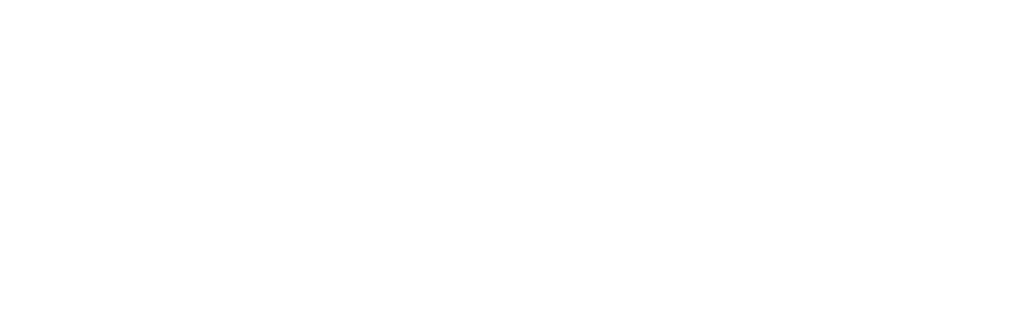
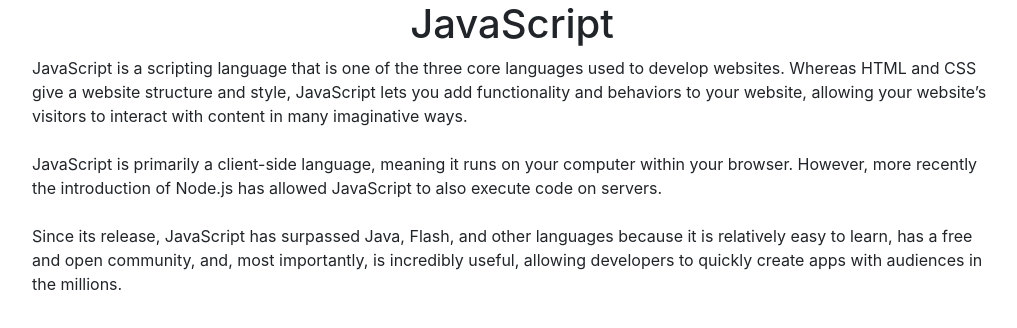
Before and after one commit to travisprol0/coaching-frontend, a React (Create React App) app: page /blog in a window 1280 px wide. Shown: the top 328 px of the page, without its empty margins (128-1145 px from the left). Built offline with nearby package versions, Linux system fonts and the light colour scheme.

Commit message:
blog post

```diff
--- a/src/App.js
+++ b/src/App.js
@@ -10,6 +10,7 @@
 import Wellness from "./components/coaching/Wellness";
 import Motivation from "./components/coaching/Motivation";
 import Contact from "./components/coaching/Contact";
+import Blog from "./components/coaching/Blog";
 import ActingHome from "./components/acting/ActingHome"
 
 class App extends React.Component {
@@ -27,6 +28,7 @@
           <Route exact path="/coach/motivation" component={Motivation} />
           <Route exact path="/coach/contact-me" component={Contact} />
           <Route exact path="/actor" component={ActingHome} />
+          <Route exact path="/blog" component={Blog} />
         </Router>
       </div>
     );
--- /dev/null
+++ b/src/components/coaching/Blog.js
@@ -0,0 +1,33 @@
+import React from "react"
+import "../../css/web/Blog.css"
+import "../../css/mobile/BlogMobile.css"
+
+const Blog = () => {
+  return (
+    <div className="content">
+      <h1 className="JS">JavaScript</h1>
+      <p className="paragraph1">
+        JavaScript is a scripting language that is one of the three core
+        languages used to develop websites. Whereas HTML and CSS give a website
+        structure and style, JavaScript lets you add functionality and behaviors
+        to your website, allowing your website’s visitors to interact with
+        content in many imaginative ways.
+      </p>
+      <br></br>
+      <p>
+        JavaScript is primarily a client-side language, meaning it runs on your
+        computer within your browser. However, more recently the introduction of
+        Node.js has allowed JavaScript to also execute code on servers.
+      </p>
+      <br></br>
+      <p>
+        Since its release, JavaScript has surpassed Java, Flash, and other
+        languages because it is relatively easy to learn, has a free and open
+        community, and, most importantly, is incredibly useful, allowing
+        developers to quickly create apps with audiences in the millions.
+      </p>
+    </div>
+  )
+}
+
+export default Blog
--- /dev/null
+++ b/src/css/mobile/BlogMobile.css
@@ -0,0 +1,5 @@
+@media screen and (max-width: 480px) {
+  .content h1 {
+    text-align: left;
+  }
+}
--- /dev/null
+++ b/src/css/web/Blog.css
@@ -0,0 +1,8 @@
+.content h1 {
+  text-align: center;
+}
+
+.content p {
+  width: 75vw;
+  margin: auto;
+}
```
Also changed, not shown: 1 other file (tests, documents, lock files or other folders).
